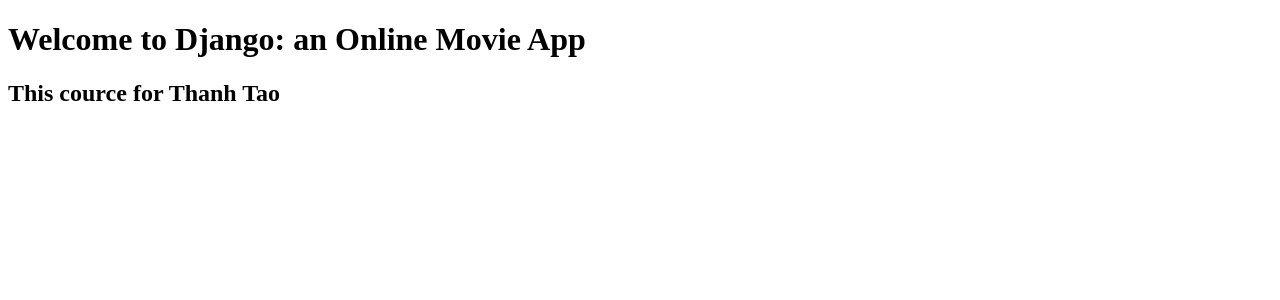
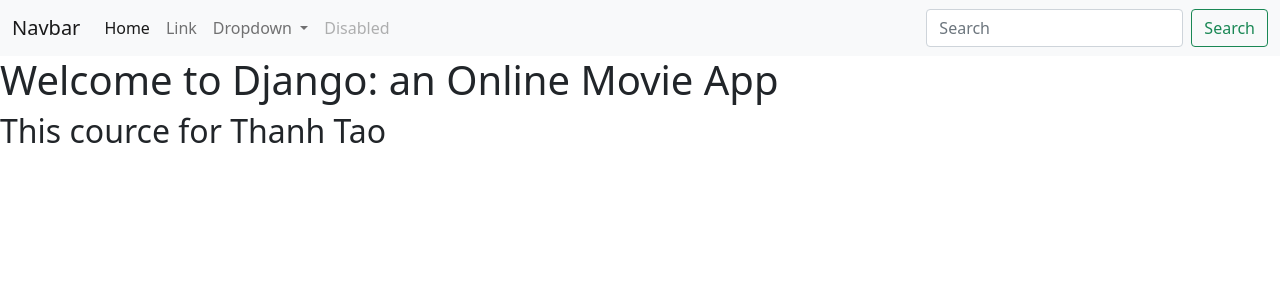
Before and after one commit to trungnemo/quickdjango, a Django app: page / in a window 1280 px wide. Shown: the top 300 px of the page. Run offline with Django 3.2, Linux system fonts and the light colour scheme.

Commit message:
Add Bootstrap 4 into the home.html

```diff
--- a/movieapp/templates/home.html
+++ b/movieapp/templates/home.html
@@ -5,8 +5,94 @@
     <meta http-equiv="X-UA-Compatible" content="IE=edge" />
     <meta name="viewport" content="width=device-width, initial-scale=1.0" />
     <title>Welcome to Django</title>
+    <!--Bootstrap CSS-->
+    <link
+      href="https://cdn.jsdelivr.net/npm/bootstrap@5.1.0/dist/css/bootstrap.min.css"
+      rel="stylesheet"
+      integrity="sha384-KyZXEAg3QhqLMpG8r+8fhAXLRk2vvoC2f3B09zVXn8CA5QIVfZOJ3BCsw2P0p/We"
+      crossorigin="anonymous"
+    />
   </head>
   <body>
+    <!-- Option 2: Separate Popper and Bootstrap JS -->
+    <script
+      src="https://cdn.jsdelivr.net/npm/@popperjs/core@2.9.3/dist/umd/popper.min.js"
+      integrity="sha384-eMNCOe7tC1doHpGoWe/6oMVemdAVTMs2xqW4mwXrXsW0L84Iytr2wi5v2QjrP/xp"
+      crossorigin="anonymous"
+    ></script>
+    <script
+      src="https://cdn.jsdelivr.net/npm/bootstrap@5.1.0/dist/js/bootstrap.min.js"
+      integrity="sha384-cn7l7gDp0eyniUwwAZgrzD06kc/tftFf19TOAs2zVinnD/C7E91j9yyk5//jjpt/"
+      crossorigin="anonymous"
+    ></script>
+    <!--Nav Bar-->
+    <nav class="navbar navbar-expand-lg navbar-light bg-light">
+      <div class="container-fluid">
+        <a class="navbar-brand" href="#">Navbar</a>
+        <button
+          class="navbar-toggler"
+          type="button"
+          data-bs-toggle="collapse"
+          data-bs-target="#navbarSupportedContent"
+          aria-controls="navbarSupportedContent"
+          aria-expanded="false"
+          aria-label="Toggle navigation"
+        >
+          <span class="navbar-toggler-icon"></span>
+        </button>
+        <div class="collapse navbar-collapse" id="navbarSupportedContent">
+          <ul class="navbar-nav me-auto mb-2 mb-lg-0">
+            <li class="nav-item">
+              <a class="nav-link active" aria-current="page" href="#">Home</a>
+            </li>
+            <li class="nav-item">
+              <a class="nav-link" href="#">Link</a>
+            </li>
+            <li class="nav-item dropdown">
+              <a
+                class="nav-link dropdown-toggle"
+                href="#"
+                id="navbarDropdown"
+                role="button"
+                data-bs-toggle="dropdown"
+                aria-expanded="false"
+              >
+                Dropdown
+              </a>
+              <ul class="dropdown-menu" aria-labelledby="navbarDropdown">
+                <li><a class="dropdown-item" href="#">Action</a></li>
+                <li><a class="dropdown-item" href="#">Another action</a></li>
+                <li><hr class="dropdown-divider" /></li>
+                <li>
+                  <a class="dropdown-item" href="#">Something else here</a>
+                </li>
+              </ul>
+            </li>
+            <li class="nav-item">
+              <a
+                class="nav-link disabled"
+                href="#"
+                tabindex="-1"
+                aria-disabled="true"
+                >Disabled</a
+              >
+            </li>
+          </ul>
+          <form class="d-flex">
+            <input
+              class="form-control me-2"
+              type="search"
+              placeholder="Search"
+              aria-label="Search"
+            />
+            <button class="btn btn-outline-success" type="submit">
+              Search
+            </button>
+          </form>
+        </div>
+      </div>
+    </nav>
+
     <h1>Welcome to Django: an Online Movie App</h1>
     <h2>This cource for Thanh Tao</h2>
   </body>
```
